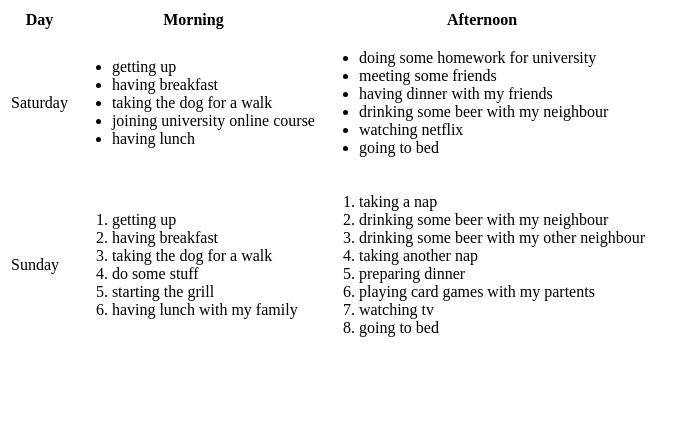
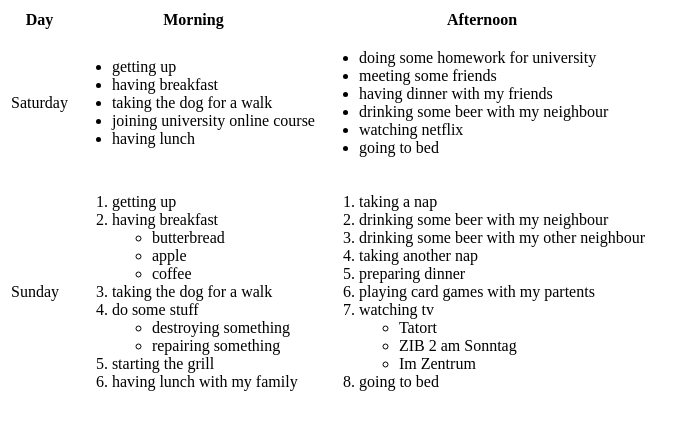
Before and after one commit to sammamayda/CFLMS-HTML5-DAY01-mamayda-freinschlag, a plain HTML site: page planner.html in a window 1280 px wide. Shown: the whole page, without its empty margins (0-694 px from the left). Drawn offline with Linux system fonts and the light colour scheme.

Commit message:
update weekend planner

```diff
--- a/planner.html
+++ b/planner.html
@@ -38,9 +38,22 @@
 			<td>
 				<ol>
 					<li>getting up</li>
-					<li>having breakfast</li>
+					<li>
+						having breakfast
+						<ul>
+							<li>butterbread</li>
+							<li>apple</li>
+							<li>coffee</li>
+						</ul>
+					</li>
 					<li>taking the dog for a walk</li>
-					<li>do some stuff</li>
+					<li>
+						do some stuff
+						<ul>
+							<li>destroying something</li>
+							<li>repairing something</li>
+						</ul>
+					</li>
 					<li>starting the grill</li>
 					<li>having lunch with my family</li>
 				</ol>
@@ -53,7 +66,14 @@
 					<li>taking another nap</li>
 					<li>preparing dinner</li>
 					<li>playing card games with my partents</li>
-					<li>watching tv</li>
+					<li>
+						watching tv
+						<ul>
+							<li>Tatort</li>
+							<li>ZIB 2 am Sonntag</li>
+							<li>Im Zentrum</li>
+						</ul>
+					</li>
 					<li>going to bed</li>
 				</ol>
 			</td>
```
